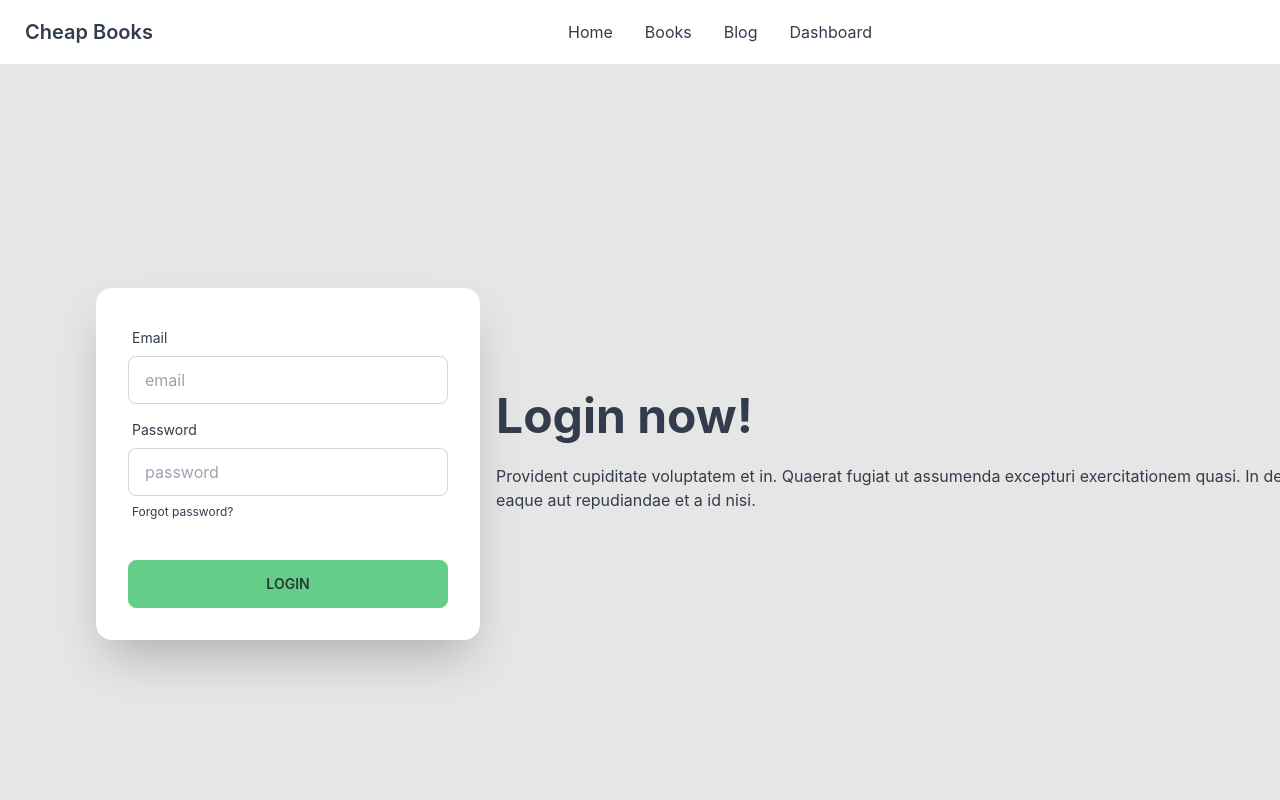
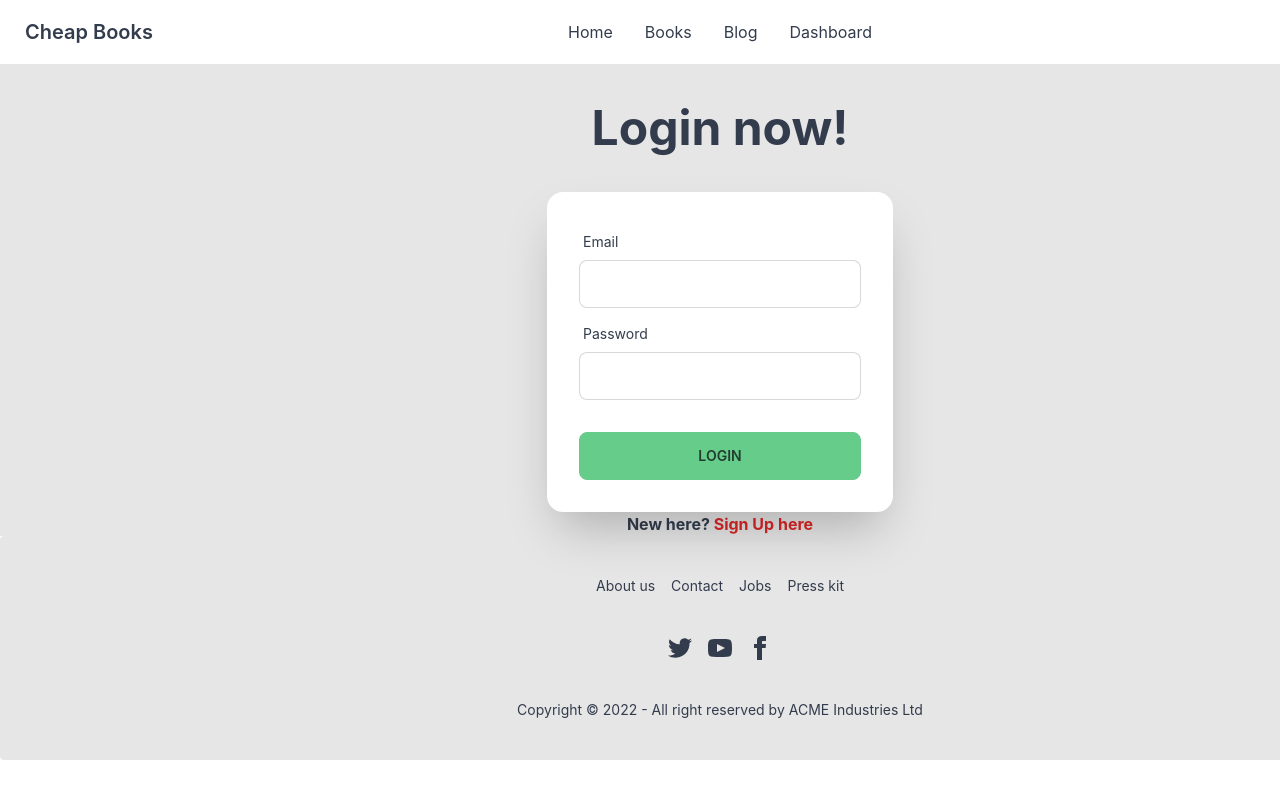
Before and after one commit to TanvirHasanPrince/cheap-book-client, a React (Create React App) app: page /login in a window 1280 px wide. Shown: the top 800 px of the page. Built offline with nearby package versions, Linux system fonts and the light colour scheme.

Commit message:
starting signup

```diff
--- a/package.json
+++ b/package.json
@@ -7,8 +7,10 @@
     "@testing-library/react": "^13.4.0",
     "@testing-library/user-event": "^13.5.0",
     "daisyui": "^2.42.1",
+    "firebase": "^9.14.0",
     "react": "^18.2.0",
     "react-dom": "^18.2.0",
+    "react-hook-form": "^7.39.5",
     "react-router-dom": "^6.4.3",
     "react-scripts": "5.0.1",
     "web-vitals": "^2.1.4"
--- a/src/Firebase/firebase.config.js
+++ b/src/Firebase/firebase.config.js
@@ -0,0 +1,19 @@
+// Import the functions you need from the SDKs you need
+import { initializeApp } from "firebase/app";
+// TODO: Add SDKs for Firebase products that you want to use
+// https://firebase.google.com/docs/web/setup#available-libraries
+
+// Your web app's Firebase configuration
+const firebaseConfig = {
+  apiKey: process.env.REACT_APP_apiKey,
+  authDomain:process.env.REACT_APP_authDomain,
+  projectId: process.env.REACT_APP_projectId,
+  storageBucket: process.env.REACT_APP_storageBucket,
+  messagingSenderId: process.env.REACT_APP_messagingSenderId,
+  appId: process.env.REACT_APP_appId,
+};
+
+// Initialize Firebase
+const app = initializeApp(firebaseConfig);
+
+export default app;
--- a/src/Pages/Login/Login.js
+++ b/src/Pages/Login/Login.js
@@ -1,51 +1,87 @@
-import React from 'react';
-import { Link } from 'react-router-dom';
+import React from "react";
+import { Link } from "react-router-dom";
+import { useForm } from "react-hook-form";
 
 const Login = () => {
+  const {
+    register,
+    handleSubmit,
+    watch,
+    formState: { errors },
+  } = useForm();
+
+
+  //My handlelogin start
+
+  const handleLogin = (data) => {
+
+    console.log(data);
+
+  }
+
+  //My handlelogin End
+
   return (
     <div>
-     <div className="hero min-h-screen bg-base-200">
-       <div className="hero-content flex-col lg:flex-row-reverse">
-         <div className="text-center lg:text-left">
-           <h1 className="text-5xl font-bold">Login now!</h1>
-           <p className="py-6">
-             Provident cupiditate voluptatem et in. Quaerat fugiat ut assumenda
-             excepturi exercitationem quasi. In deleniti eaque aut repudiandae
-             et a id nisi.
-           </p>
-         </div>
-         <div className="card flex-shrink-0 w-full max-w-sm shadow-2xl bg-base-100">
+      <div className=" h-3/4 bg-base-200 flex justify-center items-center">
+        <div>
+          <h1 className="text-5xl font-bold py-10 text-center">Login now!</h1>
+          {/* FORM START */}
+          <form
+            onSubmit={handleSubmit(handleLogin)}
+            className="card flex-shrink-0 w-full max-w-sm shadow-2xl bg-base-100"
+          >
             <div className="card-body">
               <div className="form-control">
                 <label className="label">
                   <span className="label-text">Email</span>
                 </label>
+                {/* register your input into the hook by invoking the "register" function */}
                 <input
-                 type="text"
-                 placeholder="email"
                   className="input input-bordered"
+                  type="email"
+                  {...register("email", {
+                    required: "Please enter a valid email",
+                  })}
                 />
+                {errors.email && (
+                  <p className="text-red-600">{errors.email?.message}</p>
+                )}
               </div>
               <div className="form-control">
                 <label className="label">
                   <span className="label-text">Password</span>
                 </label>
+                {/* register your input into the hook by invoking the "register" function */}
                 <input
-                 type="text"
-                 placeholder="password"
                   className="input input-bordered"
+                  type="password"
+                  {...register("password", {
+                    required: "Password is required",
+                    minLength: {value: 6, message: "You password must be at least 6 characters long"}
+                  })}
                 />
-               <label className="label">
-                 <Link href="#" className="label-text-alt link link-hover">
-                   Forgot password?
-                 </Link>
-               </label>
+                {errors.password && (
+                  <p className="text-red-600">{errors.password?.message}</p>
+                )}
               </div>
               <div className="form-control mt-6">
                 <button className="btn btn-primary">Login</button>
               </div>
             </div>
+          </form>
+          {/* FORM END */}
+
+          {/* New Here? start */}
+          <div className="bg-base-200 text-center font-bold">
+            <p>
+              New here?{" "}
+              <Link to="/signup" className="text-red-600 ">
+                Sign Up here
+              </Link>
+            </p>
           </div>
+          {/* New Here? END */}
         </div>
       </div>
     </div>
--- /dev/null
+++ b/src/Pages/SignUp/SignUp.js
@@ -0,0 +1,11 @@
+import React from 'react';
+
+const SignUp = () => {
+ return (
+  <div>
+
+  </div>
+ );
+};
+
+export default SignUp;
--- a/src/Routes/Routes/Routes.js
+++ b/src/Routes/Routes/Routes.js
@@ -4,6 +4,7 @@ import Blog from "../../Pages/Blog/Blog";
 import BooksPage from "../../Pages/Books/Books/BooksPage";
 import Home from "../../Pages/Home/Home/Home";
 import Login from "../../Pages/Login/Login";
+import SignUp from "../../Pages/SignUp/SignUp";
 
 export const router = createBrowserRouter([
   {
@@ -19,6 +20,10 @@ export const router = createBrowserRouter([
        element: <Login></Login>
       },
       {
+       path: '/signpu',
+       element: <SignUp></SignUp>
+      },
+      {
        path: '/blog',
        element: <Blog></Blog>
       },
```
Also changed, not shown: public/books.json (added, +25 -0 lines), 1 other file (tests, documents, lock files or other folders). Lines whose indentation alone changed are shown as unchanged.
